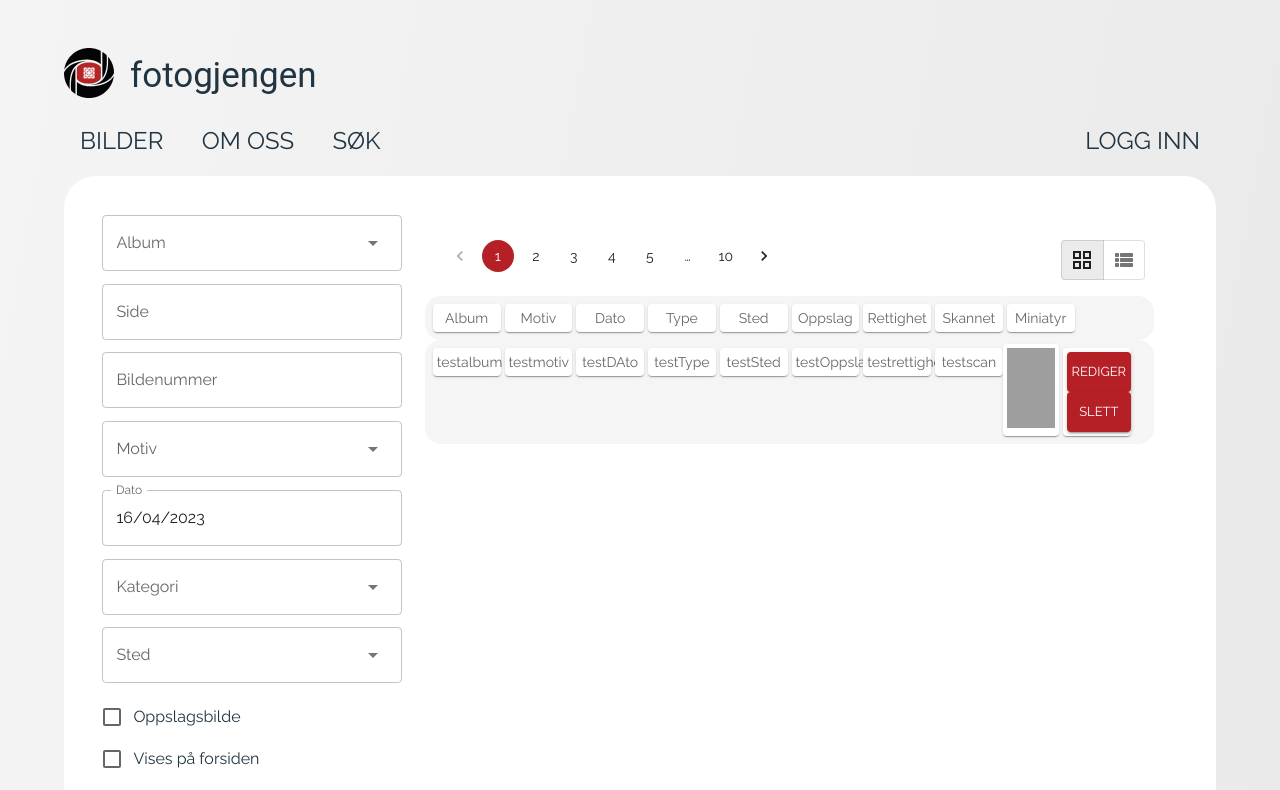
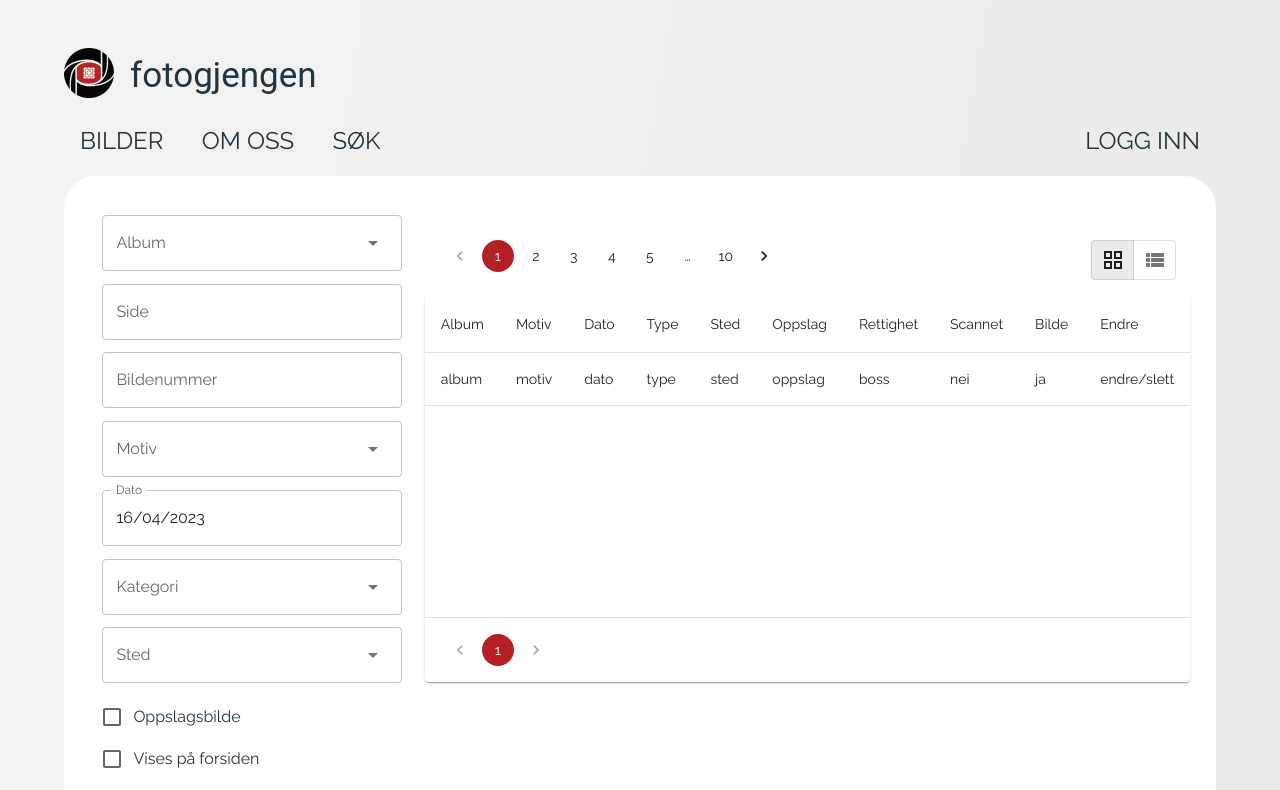
Before and after one commit to Fotogjengen/hilfling-frontend-extern, a React (Create React App) app: page /intern/sok in a window 1280 px wide. Shown: the top 790 px of the page. Built offline with nearby package versions, Linux system fonts and the light colour scheme; grey boxes are pictures that could not be loaded.

Commit message:
edited table to mui table

```diff
--- a/package.json
+++ b/package.json
@@ -36,8 +36,9 @@
     "@emotion/styled": "^11.10.4",
     "@mui/icons-material": "^5.10.6",
     "@mui/lab": "^5.0.0-alpha.102",
-    "@mui/material": "^5.10.8",
+    "@mui/material": "^5.14.7",
     "@mui/styles": "^5.10.8",
+    "@mui/x-data-grid": "^6.12.1",
     "@mui/x-date-pickers": "^6.1.0",
     "@mui/x-date-pickers-pro": "^6.2.0",
     "axios": "0.27.2",
--- /dev/null
+++ b/src/views/Intern/InternSearch/CustomTable.tsx
@@ -0,0 +1,94 @@
+import React from "react";
+import Table from "@mui/material/Table";
+import TableBody from "@mui/material/TableBody";
+import TableCell from "@mui/material/TableCell";
+import TableContainer from "@mui/material/TableContainer";
+import TableHead from "@mui/material/TableHead";
+import TableRow from "@mui/material/TableRow";
+import Paper from "@mui/material/Paper";
+import Pagination from "@mui/material/Pagination";
+import styles from "./InternSearch.module.css";
+
+const columns = [
+  { id: "album", label: "Album" },
+  { id: "motiv", label: "Motiv" },
+  { id: "dato", label: "Dato" },
+  { id: "type", label: "Type" },
+  { id: "sted", label: "Sted" },
+  { id: "oppslag", label: "Oppslag" },
+  { id: "rettighet", label: "Rettighet" },
+  { id: "scannet", label: "Scannet" },
+  { id: "bilde", label: "Bilde" },
+  { id: "endre", label: "Endre" },
+];
+
+const rowsPerPageOptions = [5, 10, 25];
+
+const rows = [
+  {
+    album: "album",
+    motiv: "motiv",
+    dato: "dato",
+    type: "type",
+    sted: "sted",
+    oppslag: "oppslag",
+    rettighet: "boss",
+    scannet: "nei",
+    bilde: "ja",
+    endre: "endre/slett",
+  },
+  // ... more rows
+];
+
+const CustomTable = () => {
+  const [page, setPage] = React.useState(1);
+  const [rowsPerPage, setRowsPerPage] = React.useState(rowsPerPageOptions[0]);
+
+  const handleChangePage = (event: any, newPage: any) => {
+    setPage(newPage);
+  };
+
+  const emptyRows = Math.max(0, page * rowsPerPage - rows.length);
+
+  return (
+    <Paper>
+      <TableContainer>
+        <Table>
+          <TableHead>
+            <TableRow>
+              {columns.map((column) => (
+                <TableCell key={column.id}>{column.label}</TableCell>
+              ))}
+            </TableRow>
+          </TableHead>
+          <TableBody>
+            {rows
+              .slice((page - 1) * rowsPerPage, page * rowsPerPage)
+              .map((row) => (
+                <TableRow key={row.id}>
+                  {columns.map((column) => (
+                    <TableCell key={column.id}>{row[column.id]}</TableCell>
+                  ))}
+                </TableRow>
+              ))}
+            {emptyRows > 0 && (
+              <TableRow style={{ height: 53 * emptyRows }}>
+                <TableCell colSpan={columns.length} />
+              </TableRow>
+            )}
+          </TableBody>
+        </Table>
+      </TableContainer>
+      <div className={styles.pagination}>
+        <Pagination
+          count={Math.ceil(rows.length / rowsPerPage)}
+          page={page}
+          onChange={handleChangePage}
+          color="primary"
+        />
+      </div>
+    </Paper>
+  );
+};
+
+export default CustomTable;
--- a/src/views/Intern/InternSearch/InternSearchGrid.tsx
+++ b/src/views/Intern/InternSearch/InternSearchGrid.tsx
@@ -5,7 +5,6 @@ import Box from "@mui/material/Box";
 import Paper from "@mui/material/Paper";
 import { styled } from "@mui/material/styles";
 import { Button } from "@mui/material";
-import EditIcon from "@mui/icons-material/Edit";
 
 const data = [
   {
--- a/src/views/Intern/InternSearch/InternSearchView.tsx
+++ b/src/views/Intern/InternSearch/InternSearchView.tsx
@@ -4,6 +4,7 @@ import InternSearchInput from "./InternSearchInput";
 import { Grid, Pagination } from "@mui/material";
 import ToggleComponent from "./ToggleComponent";
 import InternSearchGrid from "./InternSearchGrid";
+import CustomDataGrid from "./CustomTable";
 
 const InternSearchView = () => {
   const [isGrid, setIsGrid] = useState(true);
@@ -33,7 +34,7 @@ const InternSearchView = () => {
             </div>
           </div>
         </div>
-        <InternSearchGrid />
+        <CustomDataGrid />
       </div>
       <InternSearchInput />
     </div>
```
Also changed, not shown: 1 other file (tests, documents, lock files or other folders).
